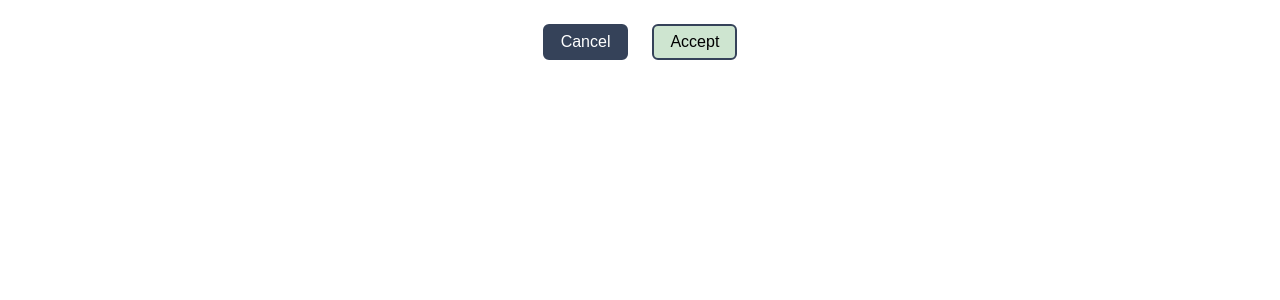
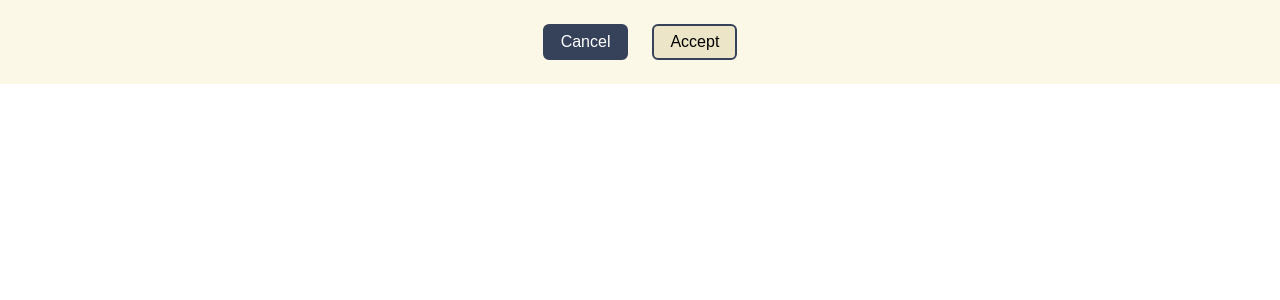
Before and after one commit to eugeniusms/exfesyen, a React (Create React App) app: page / in a window 1280 px wide. Shown: the top 300 px of the page. Built offline with nearby package versions, Linux system fonts and the light colour scheme.

Commit message:
Fixing Color of Button

```diff
--- a/src/App.js
+++ b/src/App.js
@@ -6,9 +6,11 @@ import React from 'react';
 function App() {
   return (
     <div className="App">
-      <div className="flex justify-center p-6 gap-6">
-        <Button preset="cancel">Cancel</Button>
-        <Button preset="submit">Accept</Button>
+      <div className="bg-creamy">
+        <div className="flex justify-center p-6 gap-6">
+          <Button preset="cancel">Cancel</Button>
+          <Button preset="submit">Accept</Button>
+        </div>
       </div>
     </div>
   );
--- a/src/components/Button.js
+++ b/src/components/Button.js
@@ -4,7 +4,7 @@ const Button = (props) => {
     return (
         <div>
             { props.preset == "submit" &&
-                <button className="bg-armyLight rounded-md border-2 border-navy font-sans px-4 py-1 hover:bg-armyDark hover:drop-shadow-2xl hover:px-6 transition-all ease-out duration-300">
+                <button className="bg-latteLight rounded-md border-2 border-navy font-sans px-4 py-1 hover:bg-latteDark hover:drop-shadow-2xl hover:px-6 transition-all ease-out duration-300">
                     { props.children }
                 </button>
             }
```
